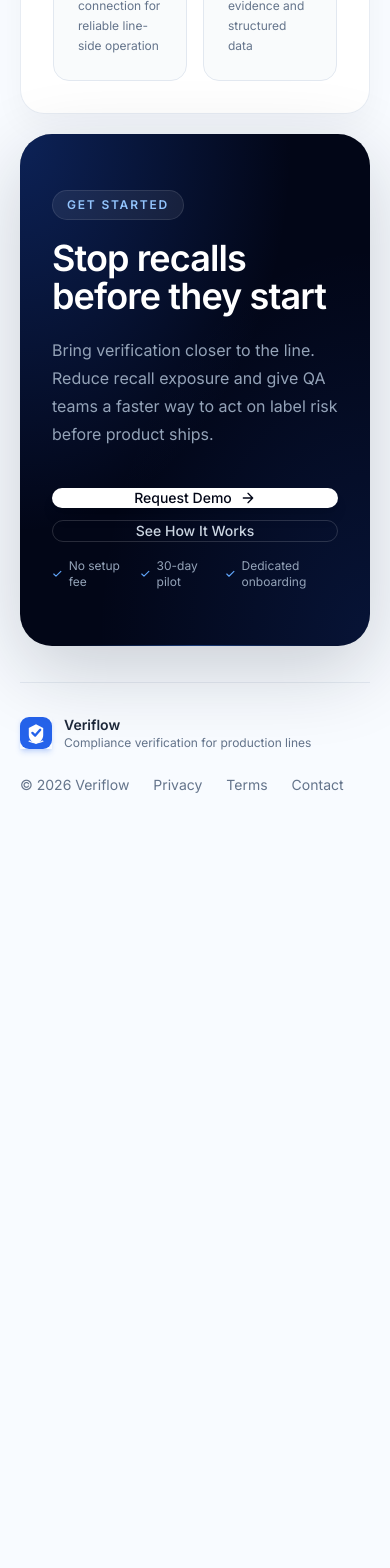
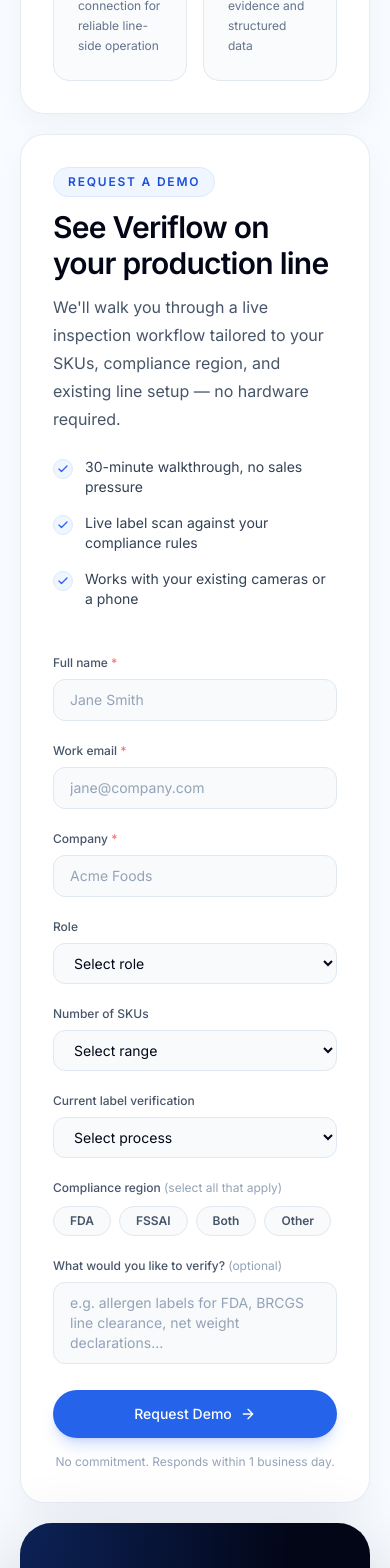
Before and after one commit to navya19j/veriflow, a Next.js app: page / in a window 390 px wide. Shown: the part 8440-10008 px from the top of the page. Before the commit the page ends 9315 px from the top, so only its background shows below. Built offline with nearby package versions, Linux system fonts and the light colour scheme.

Commit message:
Add demo form with SKU, region, and verification fields

```diff
--- a/app/page.tsx
+++ b/app/page.tsx
@@ -1,5 +1,6 @@
 "use client";
 
+import { useState } from "react";
 import { motion } from "framer-motion";
 
 import { VeriflowLockup, VeriflowMark } from "@/components/veriflow-logo";
@@ -534,6 +535,40 @@
           </Card>
         </motion.section>
 
+        {/* ── Demo Form ── */}
+        <motion.section id="demo" {...fadeIn}>
+          <Card className="overflow-hidden border-slate-200/80 bg-white/90">
+            <CardContent className="grid gap-10 p-8 lg:grid-cols-[1fr_1fr] lg:p-12">
+              <div className="space-y-6">
+                <div className="space-y-3">
+                  <SectionEyebrow label="Request a Demo" />
+                  <h2 className="text-3xl font-semibold tracking-tight text-slate-950">
+                    See Veriflow on your production line
+                  </h2>
+                  <p className="text-base leading-7 text-slate-600">
+                    We&apos;ll walk you through a live inspection workflow tailored to your SKUs, compliance region, and existing line setup — no hardware required.
+                  </p>
+                </div>
+                <div className="space-y-4">
+                  {[
+                    { icon: CheckIcon, text: "30-minute walkthrough, no sales pressure" },
+                    { icon: CheckIcon, text: "Live label scan against your compliance rules" },
+                    { icon: CheckIcon, text: "Works with your existing cameras or a phone" },
+                  ].map(({ icon: Icon, text }) => (
+                    <div key={text} className="flex items-start gap-3 text-sm text-slate-700">
+                      <div className="mt-0.5 flex h-5 w-5 shrink-0 items-center justify-center rounded-full bg-blue-50 border border-blue-100 text-blue-600">
+                        <Icon className="h-3 w-3" />
+                      </div>
+                      {text}
+                    </div>
+                  ))}
+                </div>
+              </div>
+              <DemoForm />
+            </CardContent>
+          </Card>
+        </motion.section>
+
         {/* ── CTA ── */}
         <motion.section {...fadeIn}>
           <div className="relative overflow-hidden rounded-[2rem] bg-slate-950 px-8 py-14 shadow-[0_24px_80px_rgba(15,23,42,0.20)] sm:px-10 lg:px-14 lg:py-18">
@@ -598,6 +633,168 @@
 
       </div>
     </main>
+  );
+}
+
+/* ─────────────────────────────────────────────
+   Demo Form
+───────────────────────────────────────────── */
+
+function DemoForm() {
+  const [fields, setFields] = useState({
+    name: "", email: "", company: "", role: "",
+    skus: "", current_process: "", message: "",
+  });
+  const [regions, setRegions] = useState<string[]>([]);
+  const [status, setStatus] = useState<"idle" | "loading" | "success" | "error">("idle");
+
+  const update = (e: React.ChangeEvent<HTMLInputElement | HTMLTextAreaElement | HTMLSelectElement>) =>
+    setFields((f) => ({ ...f, [e.target.name]: e.target.value }));
+
+  const toggleRegion = (r: string) =>
+    setRegions((prev) => prev.includes(r) ? prev.filter((x) => x !== r) : [...prev, r]);
+
+  const handleSubmit = async (e: React.FormEvent) => {
+    e.preventDefault();
+    setStatus("loading");
+    try {
+      const res = await fetch("https://formspree.io/f/mjgjbvwd", {
+        method: "POST",
+        headers: { "Content-Type": "application/json", Accept: "application/json" },
+        body: JSON.stringify({ ...fields, compliance_regions: regions.join(", ") }),
+      });
+      setStatus(res.ok ? "success" : "error");
+    } catch {
+      setStatus("error");
+    }
+  };
+
+  if (status === "success") {
+    return (
+      <div className="flex flex-col items-center justify-center gap-5 rounded-2xl border border-emerald-100 bg-emerald-50/60 p-10 text-center h-full">
+        <div className="flex h-14 w-14 items-center justify-center rounded-full bg-emerald-100 text-emerald-600">
+          <CheckIcon className="h-7 w-7" />
+        </div>
+        <div className="space-y-2">
+          <p className="text-lg font-semibold text-slate-950">Request received</p>
+          <p className="text-sm leading-6 text-slate-600">
+            We&apos;ll reach out within one business day to schedule your walkthrough.
+          </p>
+        </div>
+      </div>
+    );
+  }
+
+  const inputCls =
+    "w-full rounded-xl border border-slate-200 bg-slate-50 px-4 py-2.5 text-sm text-slate-950 placeholder:text-slate-400 focus:border-blue-400 focus:bg-white focus:outline-none focus:ring-2 focus:ring-blue-100 transition-all duration-150";
+
+  return (
+    <form onSubmit={handleSubmit} className="flex flex-col gap-4">
+      <div className="grid gap-4 sm:grid-cols-2">
+        <div className="space-y-1.5">
+          <label className="text-xs font-medium text-slate-600">Full name <span className="text-red-400">*</span></label>
+          <input name="name" required value={fields.name} onChange={update} placeholder="Jane Smith" className={inputCls} />
+        </div>
+        <div className="space-y-1.5">
+          <label className="text-xs font-medium text-slate-600">Work email <span className="text-red-400">*</span></label>
+          <input name="email" type="email" required value={fields.email} onChange={update} placeholder="jane@company.com" className={inputCls} />
+        </div>
+      </div>
+
+      <div className="grid gap-4 sm:grid-cols-2">
+        <div className="space-y-1.5">
+          <label className="text-xs font-medium text-slate-600">Company <span className="text-red-400">*</span></label>
+          <input name="company" required value={fields.company} onChange={update} placeholder="Acme Foods" className={inputCls} />
+        </div>
+        <div className="space-y-1.5">
+          <label className="text-xs font-medium text-slate-600">Role</label>
+          <select name="role" value={fields.role} onChange={update} className={inputCls}>
+            <option value="">Select role</option>
+            <option>QA Manager</option>
+            <option>Operations Manager</option>
+            <option>Compliance Officer</option>
+            <option>Plant Manager</option>
+            <option>CTO / Engineering</option>
+            <option>Founder / CEO</option>
+            <option>Other</option>
+          </select>
+        </div>
+      </div>
+
+      <div className="grid gap-4 sm:grid-cols-2">
+        <div className="space-y-1.5">
+          <label className="text-xs font-medium text-slate-600">Number of SKUs</label>
+          <select name="skus" value={fields.skus} onChange={update} className={inputCls}>
+            <option value="">Select range</option>
+            <option value="<50">&lt;50</option>
+            <option value="50–200">50–200</option>
+            <option value="200+">200+</option>
+          </select>
+        </div>
+        <div className="space-y-1.5">
+          <label className="text-xs font-medium text-slate-600">Current label verification</label>
+          <select name="current_process" value={fields.current_process} onChange={update} className={inputCls}>
+            <option value="">Select process</option>
+            <option>Manual checks</option>
+            <option>Vision system</option>
+            <option>ERP only</option>
+            <option>No process</option>
+          </select>
+        </div>
+      </div>
+
+      <div className="space-y-2">
+        <label className="text-xs font-medium text-slate-600">Compliance region <span className="text-slate-400 font-normal">(select all that apply)</span></label>
+        <div className="flex flex-wrap gap-2">
+          {["FDA", "FSSAI", "Both", "Other"].map((r) => {
+            const active = regions.includes(r);
+            return (
+              <button
+                key={r}
+                type="button"
+                onClick={() => toggleRegion(r)}
+                className={[
+                  "rounded-full border px-4 py-1.5 text-xs font-semibold transition-all duration-150",
+                  active
+                    ? "border-blue-500 bg-blue-600 text-white shadow-sm shadow-blue-600/20"
+                    : "border-slate-200 bg-slate-50 text-slate-600 hover:border-blue-300 hover:bg-blue-50 hover:text-blue-700",
+                ].join(" ")}
+              >
+                {r}
+              </button>
+            );
+          })}
+        </div>
+      </div>
+
+      <div className="space-y-1.5">
+        <label className="text-xs font-medium text-slate-600">What would you like to verify? <span className="text-slate-400 font-normal">(optional)</span></label>
+        <textarea
+          name="message"
+          value={fields.message}
+          onChange={update}
+          rows={3}
+          placeholder="e.g. allergen labels for FDA, BRCGS line clearance, net weight declarations..."
+          className={inputCls + " resize-none"}
+        />
+      </div>
+
+      {status === "error" && (
+        <p className="rounded-xl border border-red-100 bg-red-50 px-4 py-2.5 text-sm text-red-600">
+          Something went wrong — please email us directly at hello@veriflow.com
+        </p>
+      )}
+      <Button
+        size="lg"
+        type="submit"
+        className="mt-1 w-full shadow-lg shadow-blue-600/20"
+        disabled={status === "loading"}
+      >
+        {status === "loading" ? "Sending…" : "Request Demo"}
+        {status !== "loading" && <ArrowRightIcon className="ml-2 h-4 w-4" />}
+      </Button>
+      <p className="text-center text-xs text-slate-400">No commitment. Responds within 1 business day.</p>
+    </form>
   );
 }
 
```
